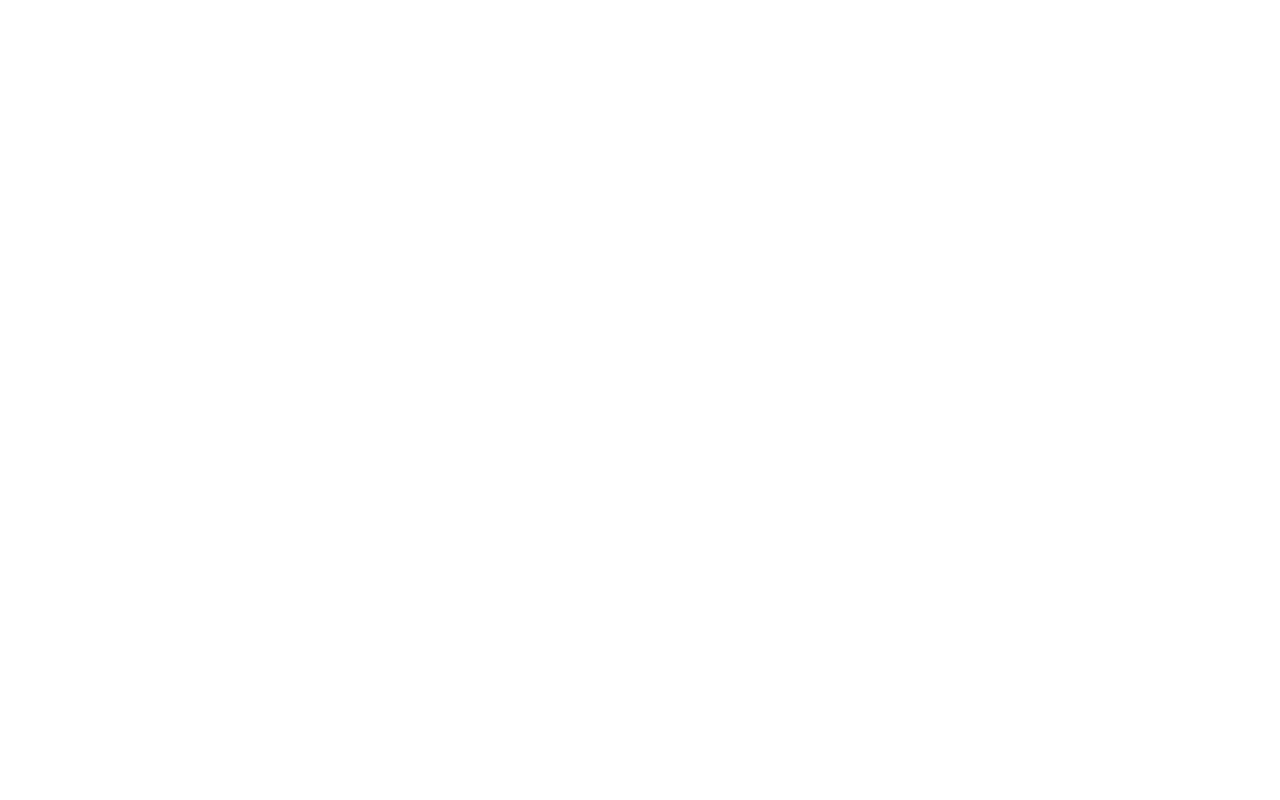
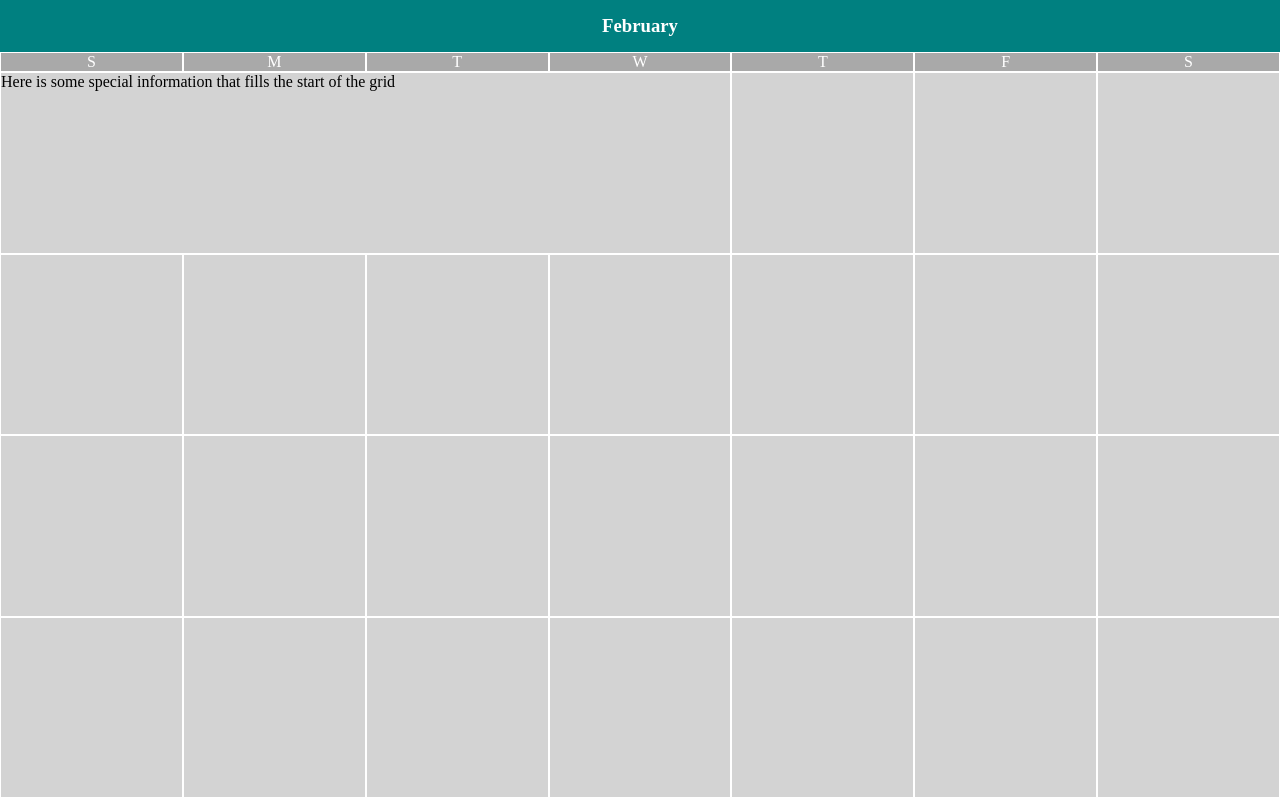
Before and after one commit to RichPitul/calendar-css-grid, a plain HTML site: page index.html in a window 1280 px wide. Drawn offline with Linux system fonts and the light colour scheme.

Commit message:
Toying with css grid

```diff
--- /dev/null
+++ b/css/calendar-grid.scss
@@ -0,0 +1,54 @@
+body {
+    margin:0;
+}
+.calendar {
+    height:100vh;
+    width:100vw;
+    display:flex;
+    flex-direction: column;
+
+    h3 {
+        text-align: center;
+        color:white;
+        background:teal;
+        margin:0;
+        padding:15px 0;
+    }
+    .days {
+        display:grid;
+        grid-template-columns: repeat(7, 1fr);
+        grid-template-rows:100%;
+        p {
+            background:darkgrey;
+            color:white;
+            text-align: center;
+            border:1px solid white;
+            margin:0;
+            padding: 0;
+        }
+        span{
+            display:none;
+        }
+    }
+    .month {
+        flex-grow:1;
+        display:grid;
+        grid-template-columns: repeat(7, 1fr);
+        grid-template-rows: 1fr 1fr 1fr 1fr;
+        div {
+            background:lightgrey;
+            border:1px solid white;
+            grid-column: auto / auto;
+            grid-row: auto / auto;
+            margin:0;
+            padding: 0;
+            &.first-day-of-month {
+                grid-column:5;
+            }
+            &.fill-start {
+                grid-column-start: 1;
+                grid-column-end: 5;
+            }
+        }
+    }
+}
--- a/index.html
+++ b/index.html
@@ -4,9 +4,52 @@
     <meta charset="UTF-8">
     <meta name="viewport" content="width=device-width, initial-scale=1.0">
     <meta http-equiv="X-UA-Compatible" content="ie=edge">
-    <title>Document</title>
+    <title>Test Calendar</title>
+    <link rel="stylesheet" type="text/css" href="css/calendar-grid.css">
 </head>
 <body>
-
+    <div class="calendar">
+        <h3>February</h3>
+        <div class="days">
+            <p>S<span>unday</span></p>
+            <p>M<span>onday</span></p>
+            <p>T<span>uesday</span></p>
+            <p>W<span>ednesday</span></p>
+            <p>T<span>hursday</span></p>
+            <p>F<span>riday</span></p>
+            <p>S<span>aturday</span></p>
+        </div>
+        <div class="month">
+            <div class="fill-start">Here is some special information that fills the start of the grid</div>
+            <div class='first-day-of-month'></div>
+            <div></div>
+            <div></div>
+            <div></div>
+            <div></div>
+            <div></div>
+            <div></div>
+            <div></div>
+            <div></div>
+            <div></div>
+            <div></div>
+            <div></div>
+            <div></div>
+            <div></div>
+            <div></div>
+            <div></div>
+            <div></div>
+            <div></div>
+            <div></div>
+            <div></div>
+            <div></div>
+            <div></div>
+            <div></div>
+            <div></div>
+            <div></div>
+            <div></div>
+            <div></div>
+            <div></div>
+        </div>
+    </div>
 </body>
 </html>
```
Also changed, not shown: css/calendar-grid.css (added), 1 other file.
